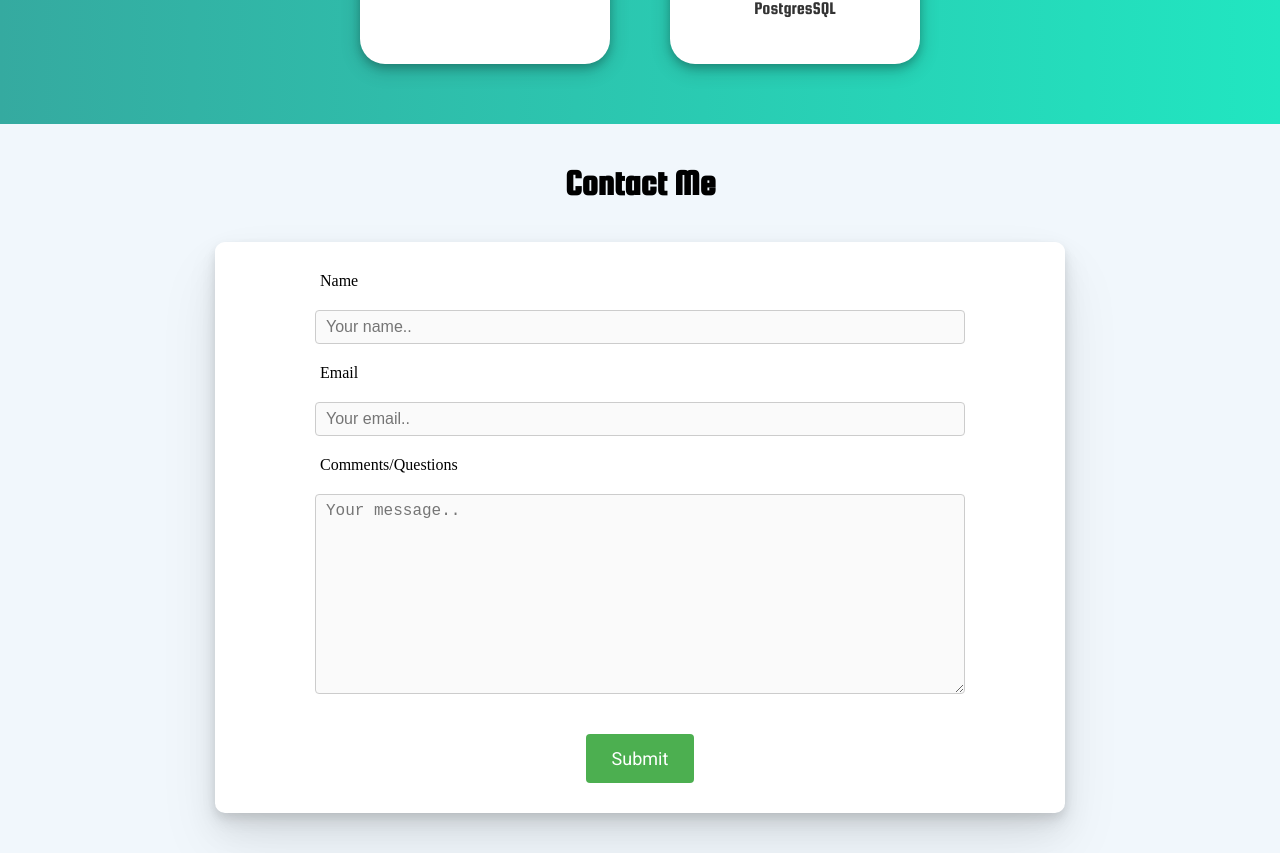
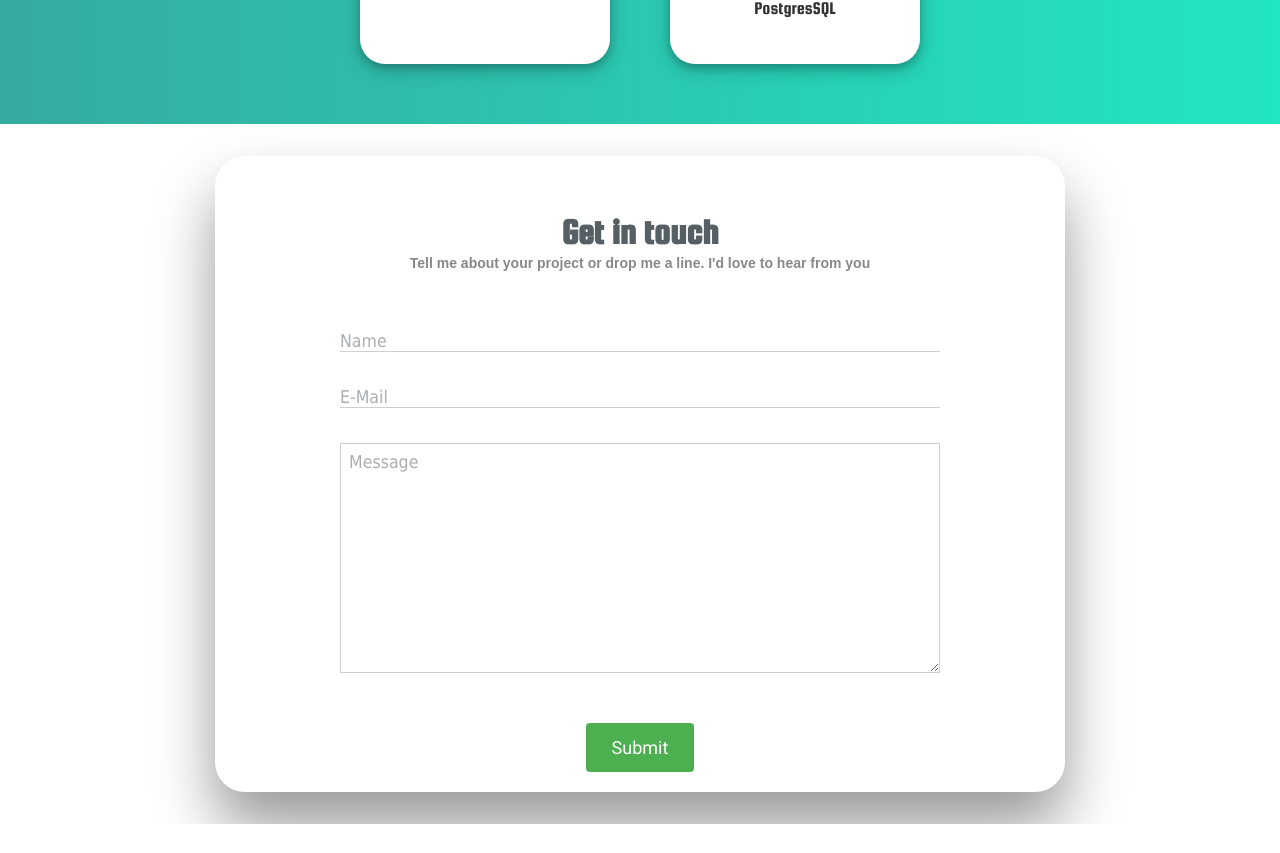
Before and after one commit to LorikAliu/myportfolio, a Next.js app: page / in a window 1280 px wide. Shown: the part 1532-2385 px from the top of the page. After the commit the page ends 2356 px from the top, so only its background shows below. Built offline with nearby package versions, Linux system fonts and the light colour scheme.

Commit message:
Styling-ContactForm-2

```diff
--- a/components/Contact.jsx
+++ b/components/Contact.jsx
@@ -3,33 +3,55 @@ import contactStyles from '../styles/Contact.module.scss'
 
 const Contact = () => {
     return (
-        <div className={contactStyles.contact} id="contact">
-            <div className={contactStyles.contactContainer}>
-                <div className={contactStyles.contactRowTop}>
-                    <h1>Contact Me</h1>
+        // <div className={contactStyles.contact} id="contact">
+        //     <div className={contactStyles.contactContainer}>
+        //         <div className={contactStyles.contactRowTop}>
+        //             <h1>Contact Me</h1>
+        //         </div>
+        //         <div className={contactStyles.contactRowBottom}>
+        //             <form action="https://formspree.io/f/mrgranee" method="POST" className={contactStyles.frm}>
+        //                 <div className={contactStyles.inpLabel}>
+        //                     <label htmlFor="name">Name</label>
+        //                     <input type="text" id="name" name="name" placeholder="Your name.."  required />
+        //                 </div>
+        //                 <div className={contactStyles.inpLabel}>
+        //                     <label htmlFor="email">Email</label>
+        //                     <input type="email" id="email" name="_replyto" placeholder="Your email.." required />
+        //                 </div>
+        //                 <div className={contactStyles.inpLabel}>
+        //                 <label htmlFor="subject">Comments/Questions</label>
+        //                     <textarea id="subject" name="message" placeholder="Your message.." style={{height: '200px'}}
+        //                     maxLength="1500" required>
+        //                     </textarea>
+        //                 </div>
+        //                 <div className={contactStyles.btnContainer}>
+        //                     <button type="submit" className={contactStyles.contactButton}>Submit</button>
+        //                 </div>
+        //             </form>
+        //         </div>
+        //     </div>
+        // </div>
+        <div className={contactStyles.formContainer} id="contact">
+            <form action="https://formspree.io/f/mrgranee" method="POST" >
+                <div className={contactStyles.formTitle}>
+                    <div className={contactStyles.title}><h1>Get in touch</h1></div>
+                    <div className={contactStyles.subtitle}><h2>Tell me about your project or drop me a line. I'd love to hear from you</h2></div>
                 </div>
-                <div className={contactStyles.contactRowBottom}>
-                    <form action="https://formspree.io/f/mrgranee" method="POST" className={contactStyles.frm}>
-                        <div className={contactStyles.inpLabel}>
-                            <label htmlFor="name">Name</label>
-                            <input type="text" id="name" name="name" placeholder="Your name.."  required />
-                        </div>
-                        <div className={contactStyles.inpLabel}>
-                            <label htmlFor="email">Email</label>
-                            <input type="email" id="email" name="_replyto" placeholder="Your email.." required />
-                        </div>
-                        <div className={contactStyles.inpLabel}>
-                        <label htmlFor="subject">Comments/Questions</label>
-                            <textarea id="subject" name="message" placeholder="Your message.." style={{height: '200px'}}
-                            maxLength="1500" required>
-                            </textarea>
-                        </div>
-                        <div className={contactStyles.btnContainer}>
-                            <button type="submit" className={contactStyles.contactButton}>Submit</button>
-                        </div>
-                    </form>
+                <div className={contactStyles.inputsContainer}>
+                    <div className={contactStyles.inputContainer}>
+                        <label htmlFor="inputName">Name</label>
+                        <input type="text" name="name" id="inputName" className={contactStyles.input} placeholder="Name" />
+                    </div>
+                    <div className={contactStyles.inputContainer}>
+                        <label htmlFor="inputEmail">Email</label>
+                        <input type="email" name="_replyto" id="inputEmail" className={contactStyles.input} placeholder="E-Mail" />
+                    </div>
+                    <div className={contactStyles.textareaContainer}>
+                        <textarea name="message" id="textMessage" className={contactStyles.textarea} placeholder="Message" required="required"></textarea>
+                    </div>
                 </div>
-            </div>
+                <div className={contactStyles.buttonContainer}><button className={contactStyles.contactButton}>Submit</button></div>
+            </form>
         </div>
     )
 }
--- a/styles/Contact.module.scss
+++ b/styles/Contact.module.scss
@@ -1,82 +1,140 @@
 @import url('https://fonts.googleapis.com/css2?family=Roboto&display=swap');
 
-.contact {
-  background-color: #F1F7FC;
+.formContainer {
   display: flex;
   justify-content: center;
   align-items: center;
-  padding: 0 80px;
+  height: 700px;
 
-  .contactContainer {
+  padding: 20px 0;
+
+  form {
     display: flex;
     flex-wrap: wrap;
-    flex: 0 1 850px;
-    padding-bottom: 40px;
+    justify-content: center;
+    flex: 1 0 400px;
+    max-width: 850px;
+    // padding: 45px 55px;
+    padding: 45px 55px 0 55px;
+    background-color: #fff;
+    border-radius: 30px;
+    // box-shadow: 0 35px 60px 0 rgb(0 0 0 / 40%);
+    box-shadow: 0 35px 60px 0 rgba(0, 0, 0, 0.4);
 
-    .contactRowTop {
-      display: flex;
-      flex: 0 0 100%;
-      justify-content: center;
-      padding: 40px 0;
+    .formTitle {
+      font-family: montserrat,sans-serif!important;
+      padding: 10px 0 50px 0;
+
+      .title {
+        font-size: 45px;
+        color: #555f64;
+        line-height: 1.22;
+
         h1 {
           font-family: 'Squada One', cursive;
           font-size: 36px;
+          text-align: center;
         }
       }
-    .contactRowBottom {
-      display: flex;
-      flex: 0 0 100%;
-      background-color: #FFFFFF;
-      border-radius: 10px;
-      .frm {
-        display: flex;
-        flex: 1 0 200px;
-        justify-content: center;
-        flex-wrap: wrap;
-        padding: 10px 30px;
-        border-radius: 10px;
-        box-shadow:
-        rgba(0, 0, 0, 0.07) 0px 0.25em 0.5em,
-        rgba(0, 0, 0, 0.07) 0px 0.5em 1em,
-        rgba(0, 0, 0, 0.07) 0px 1em 2em,
-        rgba(0, 0, 0, 0.07) 0px 2em 4em;
-
-        .inpLabel {
-            display: flex;
-            flex: 0 1 650px;
-            flex-wrap: wrap;
-
-            label {
-            width: 100%;
-            display: flex;
-            justify-self: start !important;
-            // padding: 10px 0 10px 5px;
-            padding: 20px 0 20px 5px;
-            }
-
-
-            input[type="text"], [type="email"], [type="password"], textarea {
-                // display: flex;
-                // flex: 0 1 650px;
-                width: 100%;
-                font-size: 16px;
-                padding: 7px 10px;
-                border-radius: 4px;
-                border: 1px solid #ccc;
-                background-color: #FAFAFA;
-
-            }
-
-            input[type="text"]:focus-visible, [type="email"]:focus-visible, [type="password"]:focus-visible, textarea:focus-visible {
-            border: 1px solid rgb(27, 27, 27);
-            outline: none !important;
+      .subtitle {
+        h2 {
+          font-size: 14px;
+          color: #8b8787;
+          text-align: center;
         }
       }
 
-        .btnContainer {
+    }
+    .inputsContainer {
       display: flex;
-            flex: 0 1 650px;
+      flex-basis: 100%;
+      flex-wrap: wrap;
+      align-content: center;
+
+      .inputContainer {
+        display: flex;
+        flex-basis: 100%;
         justify-content: center;
+        padding: 10px 0;
+
+        label {
+          display: none;
+        }
+
+        .input {
+          font-size: 1.1rem;
+          color: #555f64;
+          border-bottom: 1px solid #cfcfcf!important;
+          flex: 1 0 350px;
+          max-width: 600px;
+          margin: 0;
+          margin-bottom: 15px;
+          box-shadow: none;
+          background-color: transparent;
+          padding-top: 0;
+          display: block;
+          float: none;
+          outline: 0;
+          border: none;
+          font-family: 'Tahoma', Verdana, sans-serif;
+        }
+
+        input:focus {
+          border: none;
+          outline: 0;
+          transition: box-shadow .5s,border-color .25s ease-in-out,-webkit-box-shadow .5s;
+          border-bottom: 1px solid #8b8787;
+          box-shadow: 0 6px 6px -6px #cacaca;
+        }
+      }
+      .textareaContainer {
+        height: 250px;
+        min-height: 50px;
+        display: flex;
+        flex-basis: 100%;
+        justify-content: center;
+        padding: 10px 0;
+
+        .textarea {
+          flex: 1 0 350px;
+          max-width: 600px;
+          border: 1px solid #cfcfcf;
+          padding: 0.5rem;
+          font-size: 1.1rem;
+          font-family: 'Tahoma', Verdana, sans-serif;
+          color: #555f64;
+        }
+
+        textarea:focus {
+          outline: 0;
+          border: 1px solid #cacaca;
+          -webkit-box-shadow: 0 0 5px #cacaca;
+          box-shadow: 0 0 5px #cacaca;
+          -webkit-transition: border-color .25s ease-in-out,-webkit-box-shadow .5s;
+          transition: border-color .25s ease-in-out,-webkit-box-shadow .5s;
+          transition: box-shadow .5s,border-color .25s ease-in-out;
+          transition: box-shadow .5s,border-color .25s ease-in-out,-webkit-box-shadow .5s;
+        }
+      }
+
+      ::placeholder { /* Chrome, Firefox, Opera, Safari 10.1+ */
+        color: #555f6481;
+        opacity: 1; /* Firefox */
+      }
+
+      :-ms-input-placeholder { /* Internet Explorer 10-11 */
+          color: #555f6481;
+      }
+
+      ::-ms-input-placeholder { /* Microsoft Edge */
+          color: #555f6481;
+      }
+    }
+    .buttonContainer {
+      width: 100%;
+      display: flex;
+      justify-content: center;
+      align-items: flex-start;
 
       .contactButton {
         background-color: #4CAF50;
@@ -96,19 +154,129 @@
     }
   }
 }
+
+@media (max-width: 870px) {
+  .formContainer {
+    form {
+      border-radius: 0;
+      box-shadow: none;
     }
-}
-
-@media (max-width: 600px) {
-  .contact {
-    padding: 0 30px;
   }
 }
 
 @media (max-width: 450px) {
-  .contact {
+
 }
 
-  .frm {
-  }
-}
+// .contact {
+//   background-color: #F1F7FC;
+//   display: flex;
+//   justify-content: center;
+//   align-items: center;
+//   padding: 0 80px;
+
+//   .contactContainer {
+//     display: flex;
+//     flex-wrap: wrap;
+//     flex: 0 1 850px;
+//     padding-bottom: 40px;
+
+//     .contactRowTop {
+//       display: flex;
+//       flex: 0 0 100%;
+//       justify-content: center;
+//       padding: 40px 0;
+//       h1 {
+//         font-family: 'Squada One', cursive;
+//         font-size: 36px;
+//       }
+//     }
+//     .contactRowBottom {
+//       display: flex;
+//       flex: 0 0 100%;
+//       background-color: #FFFFFF;
+//       border-radius: 10px;
+//       .frm {
+//         display: flex;
+//         flex: 1 0 200px;
+//         justify-content: center;
+//         flex-wrap: wrap;
+//         padding: 10px 30px;
+//         border-radius: 10px;
+//         box-shadow:
+//         rgba(0, 0, 0, 0.07) 0px 0.25em 0.5em,
+//         rgba(0, 0, 0, 0.07) 0px 0.5em 1em,
+//         rgba(0, 0, 0, 0.07) 0px 1em 2em,
+//         rgba(0, 0, 0, 0.07) 0px 2em 4em;
+
+//         .inpLabel {
+//             display: flex;
+//             flex: 0 1 650px;
+//             flex-wrap: wrap;
+
+//             label {
+//             width: 100%;
+//             display: flex;
+//             justify-self: start !important;
+//             // padding: 10px 0 10px 5px;
+//             padding: 20px 0 20px 5px;
+//             }
+
+
+//             input[type="text"], [type="email"], [type="password"], textarea {
+//                 // display: flex;
+//                 // flex: 0 1 650px;
+//                 width: 100%;
+//                 font-size: 16px;
+//                 padding: 7px 10px;
+//                 border-radius: 4px;
+//                 border: 1px solid #ccc;
+//                 background-color: #FAFAFA;
+
+//             }
+
+//             input[type="text"]:focus-visible, [type="email"]:focus-visible, [type="password"]:focus-visible, textarea:focus-visible {
+//             border: 1px solid rgb(27, 27, 27);
+//             outline: none !important;
+//             }
+//         }
+
+//         .btnContainer {
+//             display: flex;
+//             flex: 0 1 650px;
+//             justify-content: center;
+
+//             .contactButton {
+//                 background-color: #4CAF50;
+//                 color: white;
+//                 padding: 14px 26px;
+//                 border: none;
+//                 border-radius: 4px;
+//                 cursor: pointer;
+
+//                 font-size: 18px;
+//                 margin: 40px 0 20px 0;
+//                 font-family: 'Roboto', sans-serif;
+//               }
+//               .contactButton:hover {
+//                 background-color: #45a049;
+//               }
+//         }
+//       }
+//     }
+//   }
+// }
+
+// @media (max-width: 600px) {
+//   .contact {
+//     padding: 0 30px;
+//   }
+// }
+
+// @media (max-width: 450px) {
+//   .contact {
+//   }
+
+//   .frm {
+//   }
+// }
```
Lines whose indentation alone changed are shown as unchanged.
